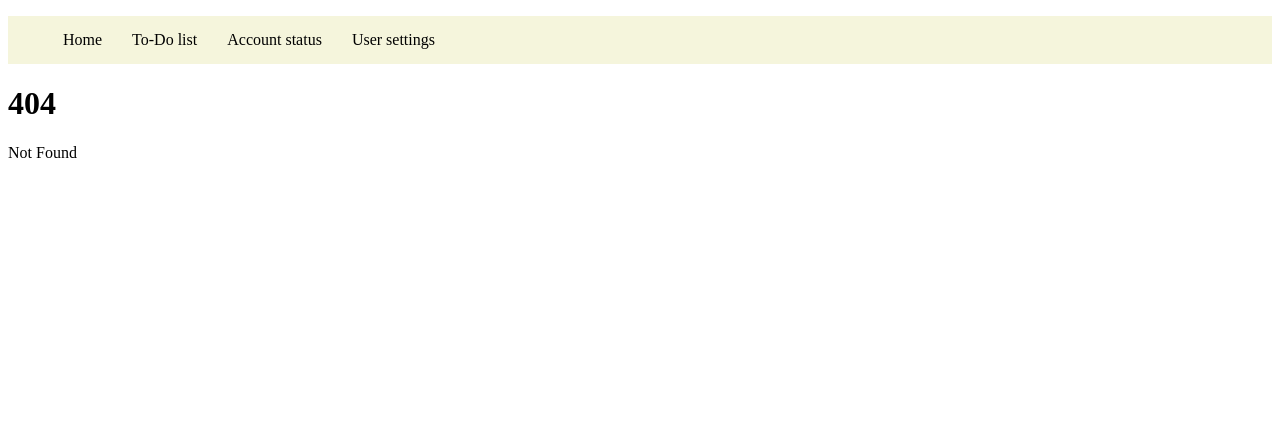
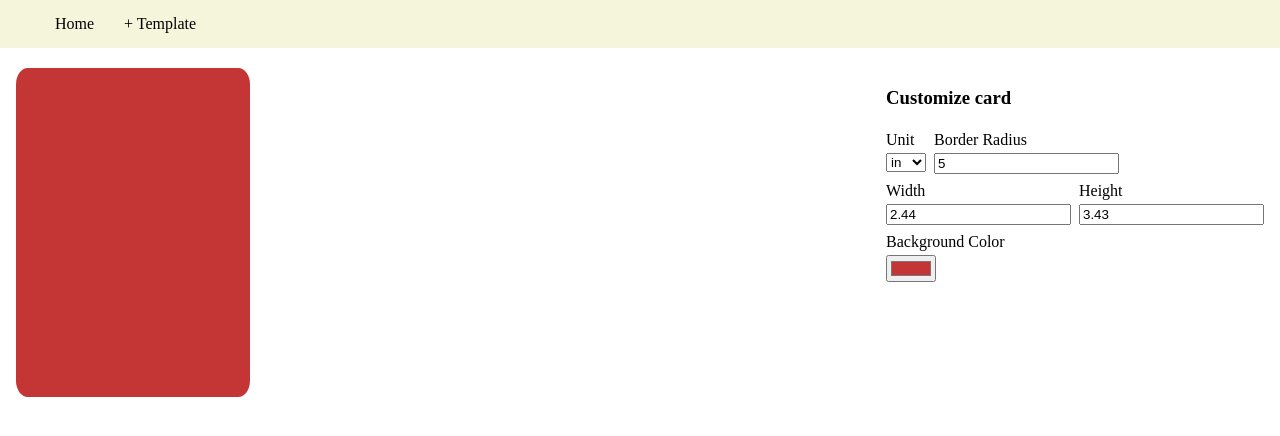
Before and after one commit to joefitz12/card2table, a SvelteKit app: page /template in a window 1280 px wide. Before the commit this address had no page. Shown: the top 436 px of the page. Built offline with nearby package versions, Linux system fonts and the light colour scheme.

Commit message:
Init Template components

```diff
--- /dev/null
+++ b/src/lib/Template/Card.svelte
@@ -0,0 +1,37 @@
+<script lang="ts">
+	import type { CardState } from './types';
+	import { backgroundColor, borderRadius, height, unit, width } from './store';
+
+	export let scale: Number;
+
+	export let cardState: Omit<CardState, 'borderRadius'> & { borderRadius?: string } = {
+		unit: undefined,
+		borderRadius: undefined,
+		width: undefined,
+		height: undefined,
+		fontSizes: undefined,
+		backgroundColor: undefined
+	};
+
+	unit.subscribe((value) => (cardState.unit = value));
+	borderRadius.subscribe((value) => (cardState.borderRadius = value));
+	height.subscribe((value) => (cardState.height = value));
+	width.subscribe((value) => (cardState.width = value));
+	backgroundColor.subscribe((value) => (cardState.backgroundColor = value));
+</script>
+
+<div
+	id="card-template"
+	style="--height: {cardState.height}{cardState.unit}; --width: {cardState.width}{cardState.unit}; --border-radius: {cardState.borderRadius}; --background-color: {cardState.backgroundColor}; --scale: {scale}"
+/>
+
+<style>
+	#card-template {
+		height: var(--height);
+		width: var(--width);
+		border-radius: var(--border-radius);
+		background-color: var(--background-color);
+		transform: scale(var(--scale));
+		transform-origin: top left;
+	}
+</style>
--- /dev/null
+++ b/src/lib/Template/Controls.svelte
@@ -0,0 +1,94 @@
+<script lang="ts">
+	import { unit, height, width, borderRadius, backgroundColor } from './store';
+	import type { CardState } from './types';
+
+	export let cardState: Omit<CardState, 'borderRadius'> & { borderRadius?: number } = {
+		unit: undefined,
+		borderRadius: undefined,
+		width: undefined,
+		height: undefined,
+		fontSizes: undefined,
+		backgroundColor: undefined
+	};
+
+	unit.subscribe((value) => (cardState.unit = value));
+	borderRadius.subscribe((value) => (cardState.borderRadius = parseFloat(value.split('%')[0])));
+	height.subscribe((value) => (cardState.height = value));
+	width.subscribe((value) => (cardState.width = value));
+	backgroundColor.subscribe((value) => (cardState.backgroundColor = value));
+
+	$: {
+		if (cardState.unit) {
+			unit.set(cardState.unit);
+		}
+		if (cardState.borderRadius) {
+			borderRadius.set(`${cardState.borderRadius}%`);
+		}
+		if (cardState.width) {
+			width.set(cardState.width);
+		}
+		if (cardState.height) {
+			height.set(cardState.height);
+		}
+		if (cardState.backgroundColor) {
+			backgroundColor.set(cardState.backgroundColor);
+		}
+	}
+</script>
+
+<div class="flex column">
+	<h3>Customize card</h3>
+	<div class="flex column controls">
+		<div class="flex row">
+			<div class="flex column">
+				<label for="card-template-unit">Unit</label>
+				<select id="card-template-unit" bind:value={cardState.unit}>
+					<option selected>in</option>
+					<option>cm</option>
+				</select>
+			</div>
+			<div class="flex column">
+				<label for="card-template-border-radius">Border Radius</label>
+				<input
+					type="number"
+					id="card-template-border-radius"
+					step="0.01"
+					bind:value={cardState.borderRadius}
+				/>
+			</div>
+		</div>
+		<div class="flex row">
+			<div class="flex column">
+				<label for="card-template-width">Width</label>
+				<input type="number" id="card-template-width" step="0.01" bind:value={cardState.width} />
+			</div>
+			<div class="flex column">
+				<label for="card-template-height">Height</label>
+				<input type="number" id="card-template-height" step="0.01" bind:value={cardState.height} />
+			</div>
+		</div>
+		<div class="flex row">
+			<div class="flex column">
+				<label for="card-template-color">Background Color</label>
+				<input type="color" id="card-template-color" bind:value={cardState.backgroundColor} />
+			</div>
+		</div>
+		<!-- <div class="flex row">
+			<div class="flex column">
+				<label for="card-template-font-size">Title font size</label>
+				<input
+					type="number"
+					id="card-template-font-size"
+					step="0.01"
+					bind:value={fontSizes}
+				/>
+			</div>
+		</div> -->
+	</div>
+</div>
+
+<style>
+	.controls {
+		gap: 0.5rem;
+	}
+</style>
--- /dev/null
+++ b/src/lib/Template/store.ts
@@ -0,0 +1,13 @@
+import { writable } from 'svelte/store';
+import type { FontSizes, Unit } from './types';
+
+export let unit = writable<Unit>('in');
+export let borderRadius = writable<string>('5%');
+export let height = writable<number>(3.43);
+export let width = writable<number>(2.44);
+export let fontSizes = writable<FontSizes>({
+	title: 1.2
+});
+export let backgroundColor = writable<string>('#C43636');
+
+export let scale = writable<number>(1);
--- /dev/null
+++ b/src/lib/Template/types.ts
@@ -0,0 +1,16 @@
+export type Unit = 'in' | 'cm';
+export type FontSizes = {
+	[x: string]: number;
+};
+export type CardState = {
+	unit?: Unit;
+	borderRadius?: string;
+	width?: number;
+	height?: number;
+	fontSizes?: FontSizes;
+	backgroundColor?: string;
+};
+
+export type ViewerState = {
+	scale?: number;
+};
--- a/src/routes/+layout.svelte
+++ b/src/routes/+layout.svelte
@@ -2,23 +2,27 @@
 	import '../styles/app.css';
 </script>
 
+<div class="flex column main-container">
 	<nav>
 		<ul>
 			<li>
 				<a href="/">Home</a>
 			</li>
 			<li>
-			<a href="/list">To-Do list</a>
-		</li>
-		<li>
-			<a href="/admin/paid-status">Account status</a>
-		</li>
-		<li>
-			<a href="/admin/user-settings">User settings</a>
+				<a href="/template">+ Template</a>
 			</li>
 		</ul>
 	</nav>
+	<main class="flex column">
+		<slot />
+	</main>
+</div>
 
-<ol />
-
-<slot />
+<style>
+	.main-container {
+		height: 100vh;
+	}
+	main {
+		flex-grow: 1;
+	}
+</style>
--- /dev/null
+++ b/src/routes/template/+page.svelte
@@ -0,0 +1,39 @@
+<script lang="ts">
+	import Card from '$lib/Template/Card.svelte';
+	import Controls from '$lib/Template/Controls.svelte';
+	import { writable } from 'svelte/store';
+
+	let scale = writable(1);
+</script>
+
+<div class="template-editor">
+	<div class="card-container">
+		<Card scale={$scale} />
+		<input type="number" bind:value={$scale} step={0.1} />
+	</div>
+	<div class="controls-container">
+		<Controls />
+	</div>
+</div>
+
+<style>
+	.template-editor {
+		display: flex;
+		padding: 1rem;
+		flex-grow: 1;
+	}
+	.card-container {
+		flex-grow: 1;
+		position: relative;
+	}
+	.card-container input {
+		position: absolute;
+		right: 0;
+		top: 0;
+		opacity: 0;
+		transition: opacity 250ms ease;
+	}
+	.card-container:hover input {
+		opacity: 1;
+	}
+</style>
--- a/src/styles/app.css
+++ b/src/styles/app.css
@@ -1,8 +1,12 @@
+body {
+	margin: 0;
+}
 nav {
 	background-color: beige;
-}
-nav ul {
-	display: flex;
+	ul {
+		display: flex;
+		margin: 0;
+	}
 }
 li {
 	list-style: none;
@@ -12,3 +16,15 @@ a {
 	text-decoration: none;
 	color: black;
 }
+
+.flex {
+	display: flex;
+}
+.column {
+	flex-direction: column;
+	gap: 0.25rem;
+}
+.row {
+	flex-direction: row;
+	gap: 0.5rem;
+}
```
Also changed, not shown: src/routes/+page.ts (renamed from src/routes/+page.js). Lines whose indentation alone changed are shown as unchanged.
